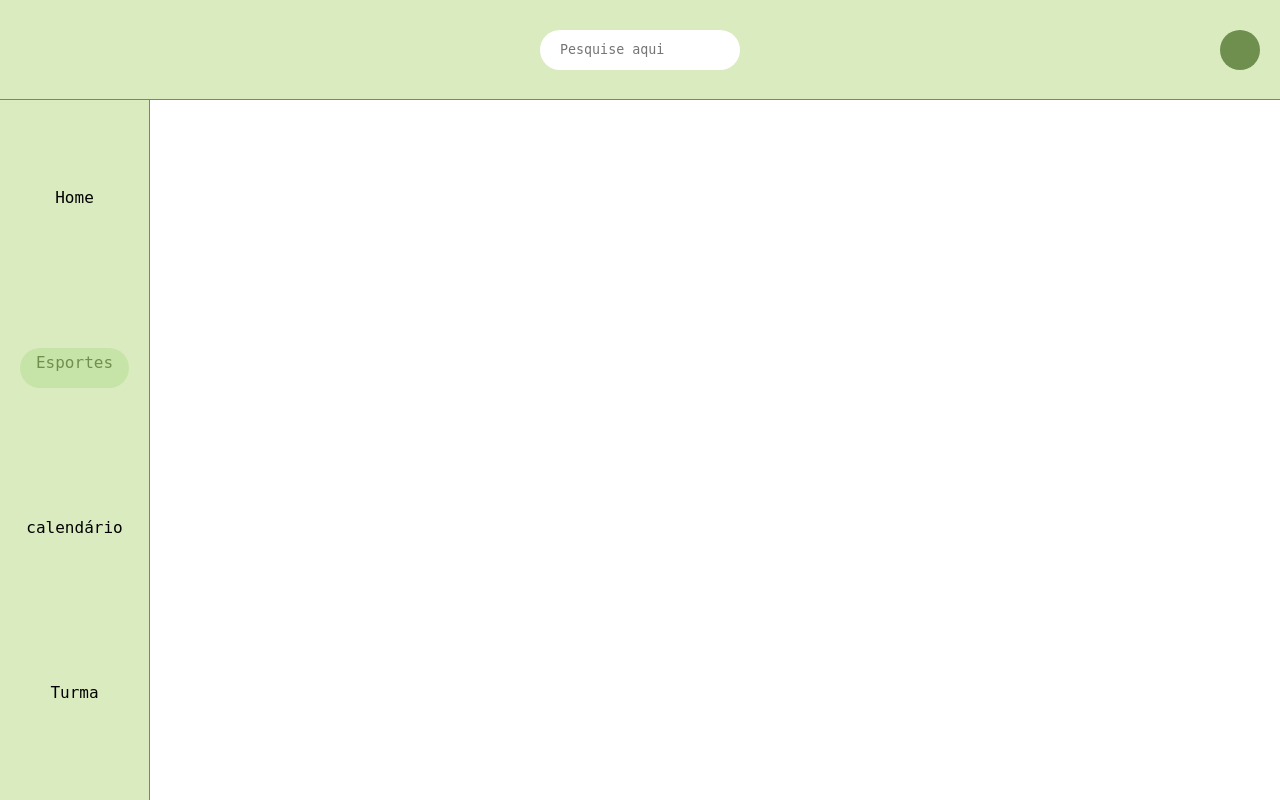
After one commit to purrsPoint/PW-III, a PHP site: page /pages/esportes.html in a window 1280 px wide. The commit adds this page. Run offline with PHP 8.4, Linux system fonts and the light colour scheme; some web fonts are replaced.

Commit message:
Home v0.0.3

```diff
--- a/Inter/css/style.css
+++ b/Inter/css/style.css
@@ -5,24 +5,48 @@
     box-sizing: border-box;
     font-family:"Datatype", monospace ;
 }
+a{
+    text-decoration: none;
+    color: inherit;
+}
 /*barra de cima*/
 .navbar{
+    position: fixed;
     top: 0;
     left: 0;
     width: 100%;
-    position: fixed;
     height: 100px;
+
     display: flex;
-    background-color: #DBEBC0;
     align-items: center;
     justify-content: center;
+
+    background-color: #DBEBC0;
     border-bottom: 1px solid gray;
 }
+.search_bar{
+    height: 40px;
+    width: 200px;
+    border: none;
+    padding: 20px;
+    border-radius: 20px;
+}
+.image_holder{
+    height: 40px;
+    width: 40px;
+    border-radius: 40px;
 
+    background-color: #6F8F4F;
+
+    position: absolute;
+    right: 20px;
+    top: 50%;
+    transform: translateY(-50%);
+}
 /*todos items no centro*/
 .content{
     margin-top: 100px;
-    margin-left: 150px;
+    margin-left: 160px;
     padding: 20px;
 
     display: flex;
@@ -78,7 +112,7 @@
     flex-direction: column;
     left: 0;
     top: 100px;
-    height: calc(100vh - 100px);
+    height: calc(100dvh - 100px);
     width: 150px;
     background-color: #DBEBC0;
     border-right: 1px solid gray;
--- /dev/null
+++ b/Inter/pages/esportes.html
@@ -0,0 +1,37 @@
+<!DOCTYPE html>
+<html lang="en">
+
+<head>
+  <meta charset="UTF-8">
+  <meta name="viewport" content="width=device-width, initial-scale=1.0">
+
+  <title>Document</title>
+
+  <link rel="stylesheet" href="../css/style.css">
+</head>
+
+<body class="Home">
+  <nav class="navbar">
+    <input type="search" placeholder="Pesquise aqui" class="search_bar">
+    <div class="image_holder"></div>
+  </nav>
+  <div class="ladobar">
+    <ul>
+      <li><a href="index.html">Home</a></li>
+      <li class="ativo">Esportes</li>
+      <li>calendário</li>
+      <li>Turma</li>
+    </ul>
+  </div>
+
+  <div class="content">
+
+
+
+
+    </div>
+
+  </div>
+</body>
+
+</html>
```
Also changed, not shown: other parts of Inter/css/style.css (+21 -11 lines), Inter/pages/index.html (+21 -9 lines).
